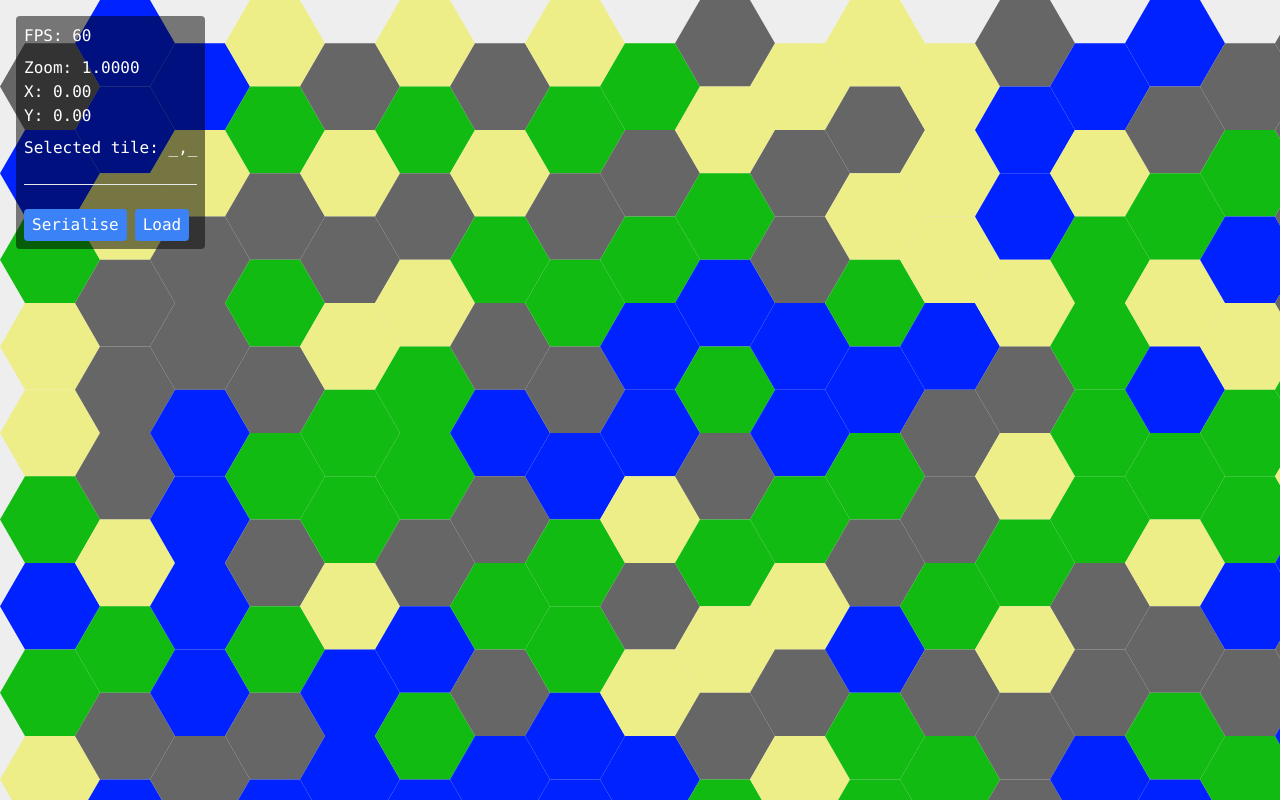
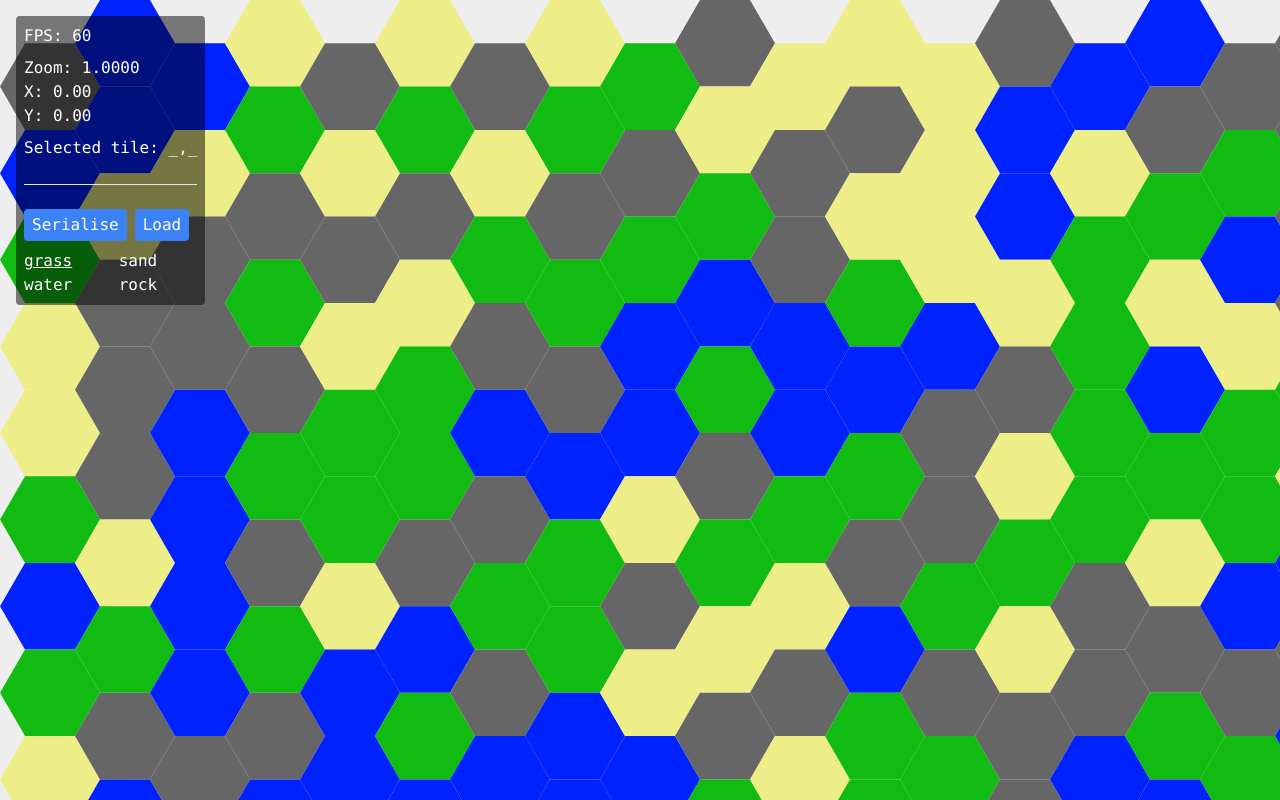
Before and after one commit to SeriousGuy888/HataSimulatorPrototype, a SvelteKit app: page / in a window 1280 px wide. Built offline with nearby package versions, Linux system fonts and the light colour scheme.

Commit message:
select tile to place

```diff
--- a/src/modules/GameWorld/GameWorld.svelte
+++ b/src/modules/GameWorld/GameWorld.svelte
@@ -5,6 +5,7 @@
   import type { View } from "./canvasTypes"
   import { drawTilemap } from "./tilemapDrawing"
   import { screenToWorld, worldToTile } from "./cameraUtils"
+  import { tileTypes, type TileType } from "$lib/types"
 
   export let tilemap: Tilemap
 
@@ -19,6 +20,7 @@
   }
 
   let selectedCoords: { x: number; y: number } | null = null
+  let selectedTileType: TileType = tileTypes[0]
 
   let isPanning = false
   let panningPrevX = 0
@@ -141,7 +143,7 @@
         const { worldX, worldY } = screenToWorld(view, screenX, screenY)
         const { tileX, tileY } = worldToTile(view, worldX, worldY, sideLength, apothem)
 
-        tilemap.setTile(tileX, tileY, { type: "grass", x: tileX, y: tileY })
+        tilemap.setTile(tileX, tileY, { type: selectedTileType, x: tileX, y: tileY })
       }
     }}
     on:mousemove={(event) => {
@@ -175,7 +177,8 @@
       Selected tile: {selectedCoords?.x ?? "_"},{selectedCoords?.y ?? "_"}
     </p>
     <hr class="my-4" />
-    <section class="flex flex-row gap-2">
+    <section class="grid gap-2">
+      <div class="flex flex-row gap-2">
         <button
           on:click={() => {
             const ser = tilemap.serialise()
@@ -200,6 +203,19 @@
           }}
           class="bg-blue-500 hover:bg-blue-600 text-white rounded px-2 py-1">Load</button
         >
+      </div>
+      <ul class="columns-2">
+        {#each tileTypes as type}
+          <li>
+            <button
+              class={selectedTileType === type ? "underline" : ""}
+              on:click={() => (selectedTileType = type)}
+            >
+              {type}
+            </button>
+          </li>
+        {/each}
+      </ul>
     </section>
   </aside>
 </section>
```
Lines whose indentation alone changed are shown as unchanged.
